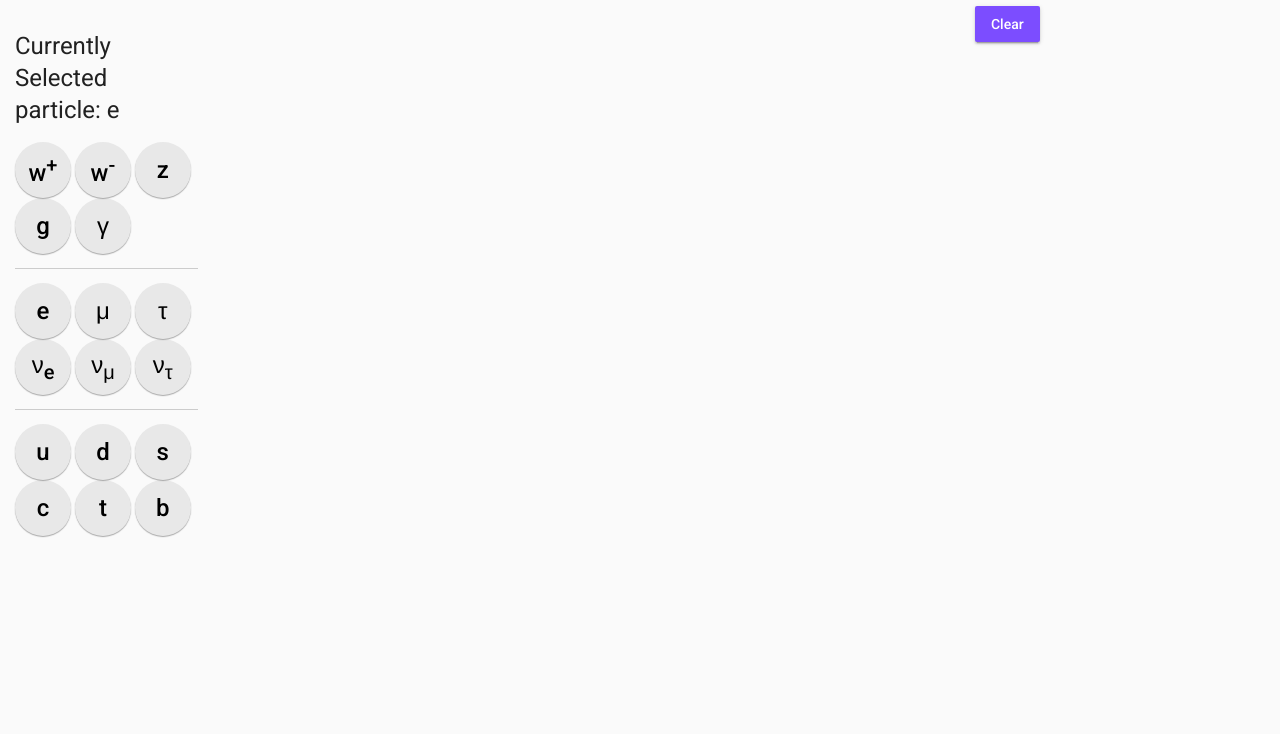
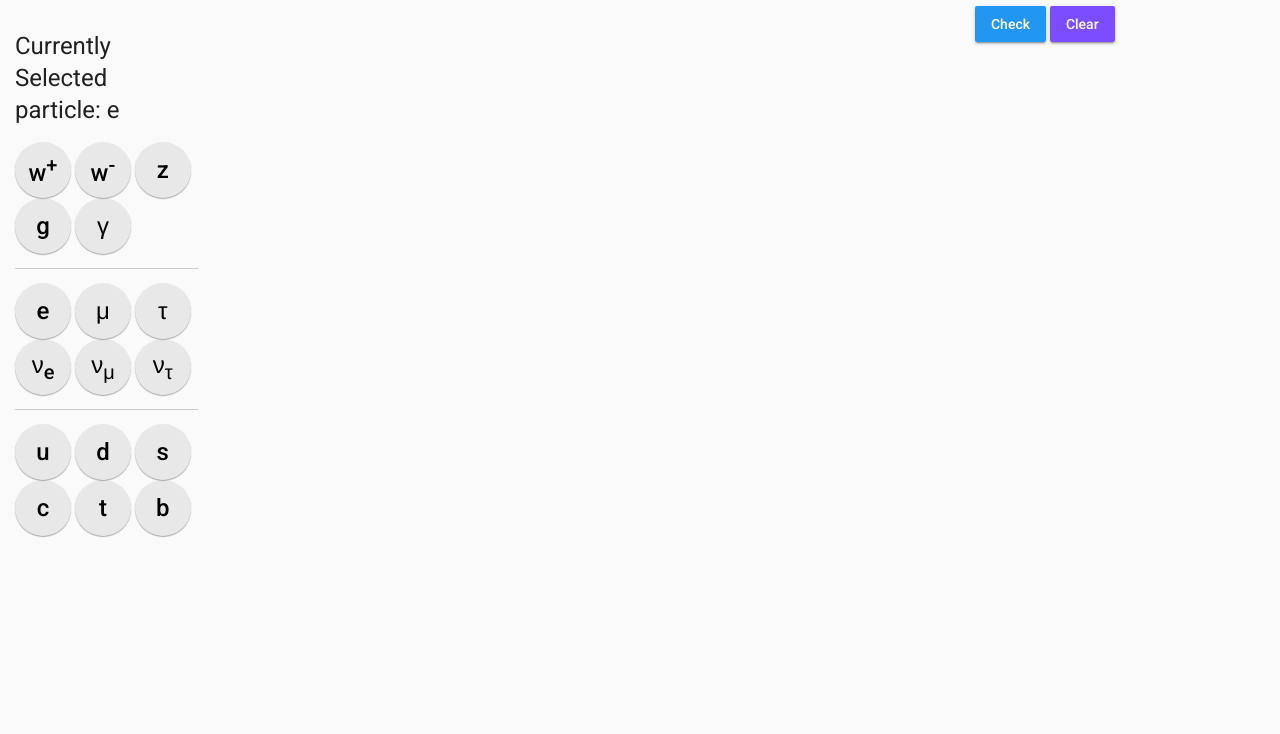
Before and after one commit to RoboPython/RoboPython.github.io, a plain HTML site: page index.html in a window 1280 px wide. Shown: the part 90-824 px from the top of the page. Drawn offline with nearby package versions, Linux system fonts and the light colour scheme; a script that the page names is missing.

Commit message:
Update index.html

```diff
--- a/index.html
+++ b/index.html
@@ -69,7 +69,7 @@
 
         </div>
         <div class="col-3 order-3">
-
+            <button type="button" class="mdl-button mdl-js-button mdl-button--raised mdl-js-ripple-effect mdl-button--colored" onClick='checker()'>Check</button>
             <button type="button" class="mdl-button mdl-js-button mdl-button--raised mdl-js-ripple-effect mdl-button--accent" onClick='resetStage("g")'>Clear</button>
             <h3 id="errorHeading"></h3>
             <div id="errorContainer" style="overflow-y:scroll; max-height: 350px"> <!-- to match with height of canvas -->
```
